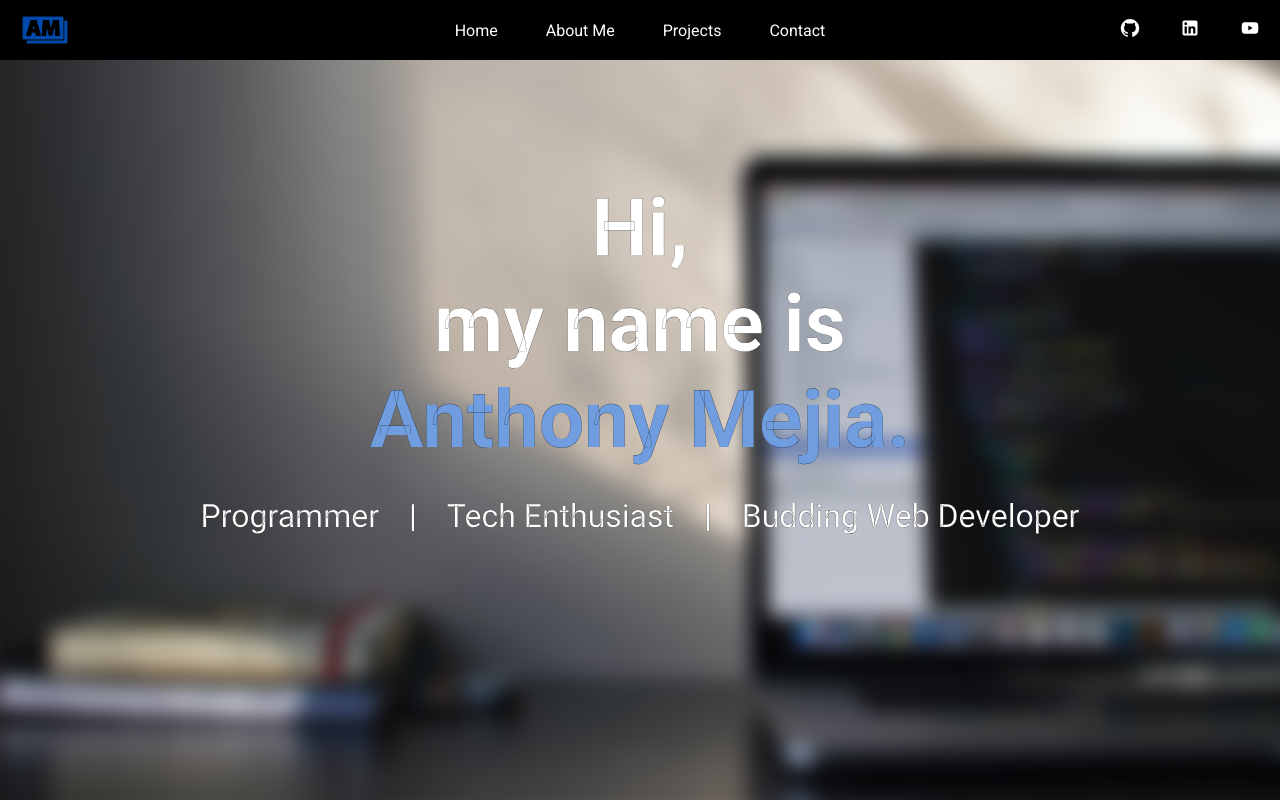
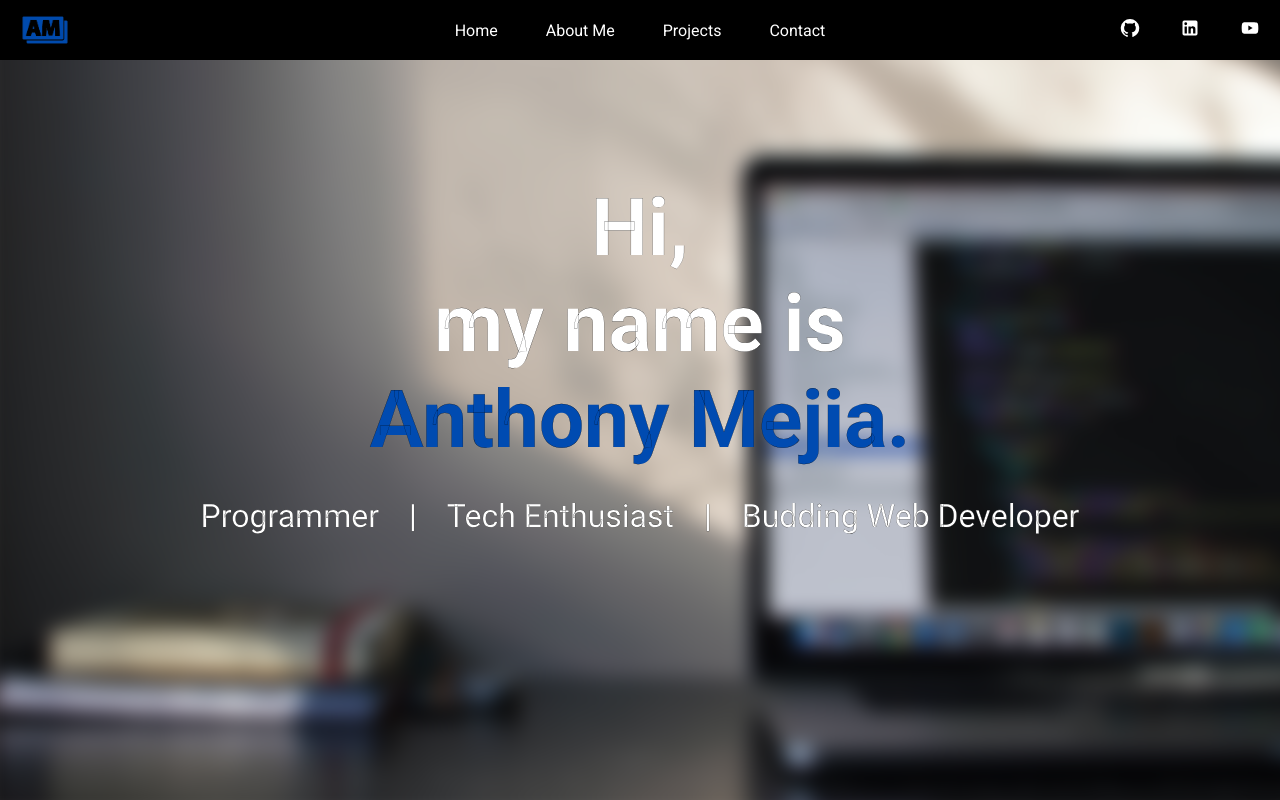
Before and after one commit to AnthonyMejia0/React-Portfolio, a React (Create React App) app: page / in a window 1280 px wide. Built offline with nearby package versions, Linux system fonts and the light colour scheme.

Commit message:
changed main color variable

```diff
--- a/src/global.scss
+++ b/src/global.scss
@@ -1,4 +1,4 @@
-$mainColor: #6F9DE0;
+$mainColor: #004bb1;
 
 @mixin for-phone-only {
     @media (max-width: 599px) { @content; }
```
